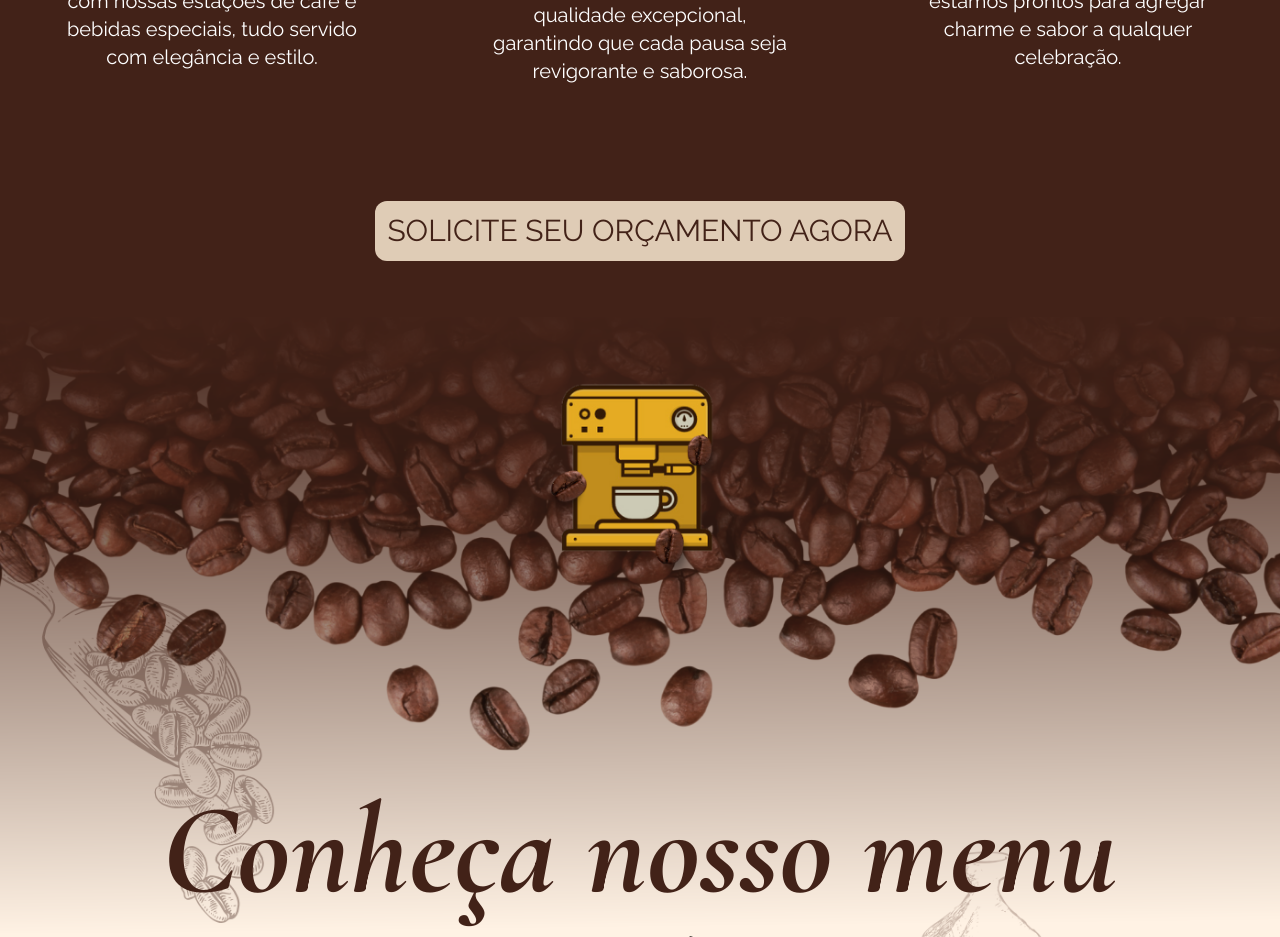
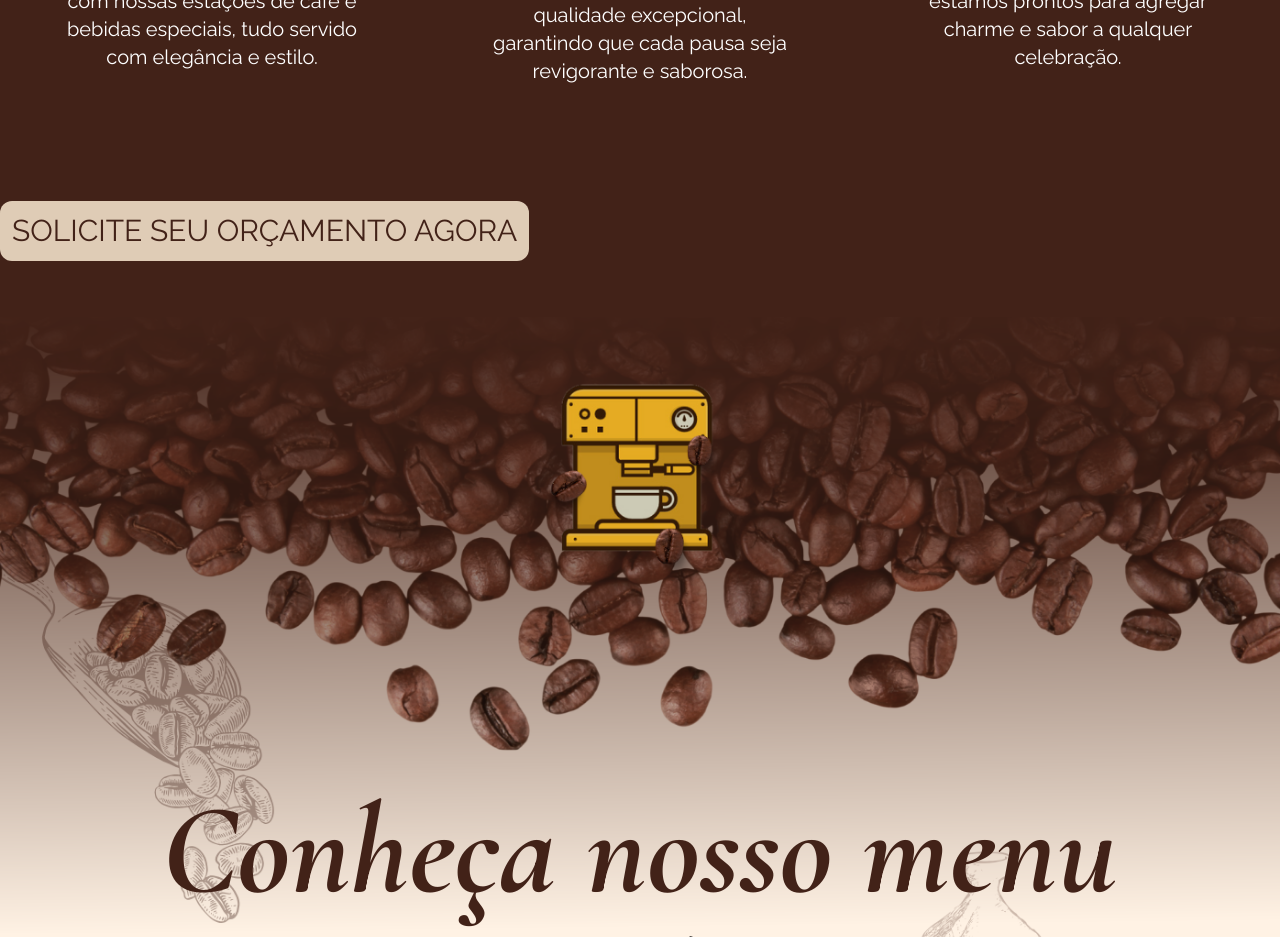
Before and after one commit to fabrciovvieira/expresscafedone, a React (Vite) app: page / in a window 1280 px wide. Shown: the part 1800-2737 px from the top of the page. Built offline with nearby package versions, Linux system fonts and the light colour scheme.

Commit message:
Adicionei link no btn

```diff
--- a/src/components/Services.jsx
+++ b/src/components/Services.jsx
@@ -54,12 +54,14 @@ const Services = () => {
         ))}
       </div>
 
+      <a href="https://wa.me/5548988426128">
         <motion.button
           whileHover={{ scale: 1.1 }}
           className="m-auto bg-background text-fontColours px-3 py-3 text-3xl font-raleway rounded-xl mt-16 phone:text-sm phone:w-[70%]"
         >
           SOLICITE SEU ORÇAMENTO AGORA
         </motion.button>
+      </a>
     </div>
   );
 };
```
Lines whose indentation alone changed are shown as unchanged.
